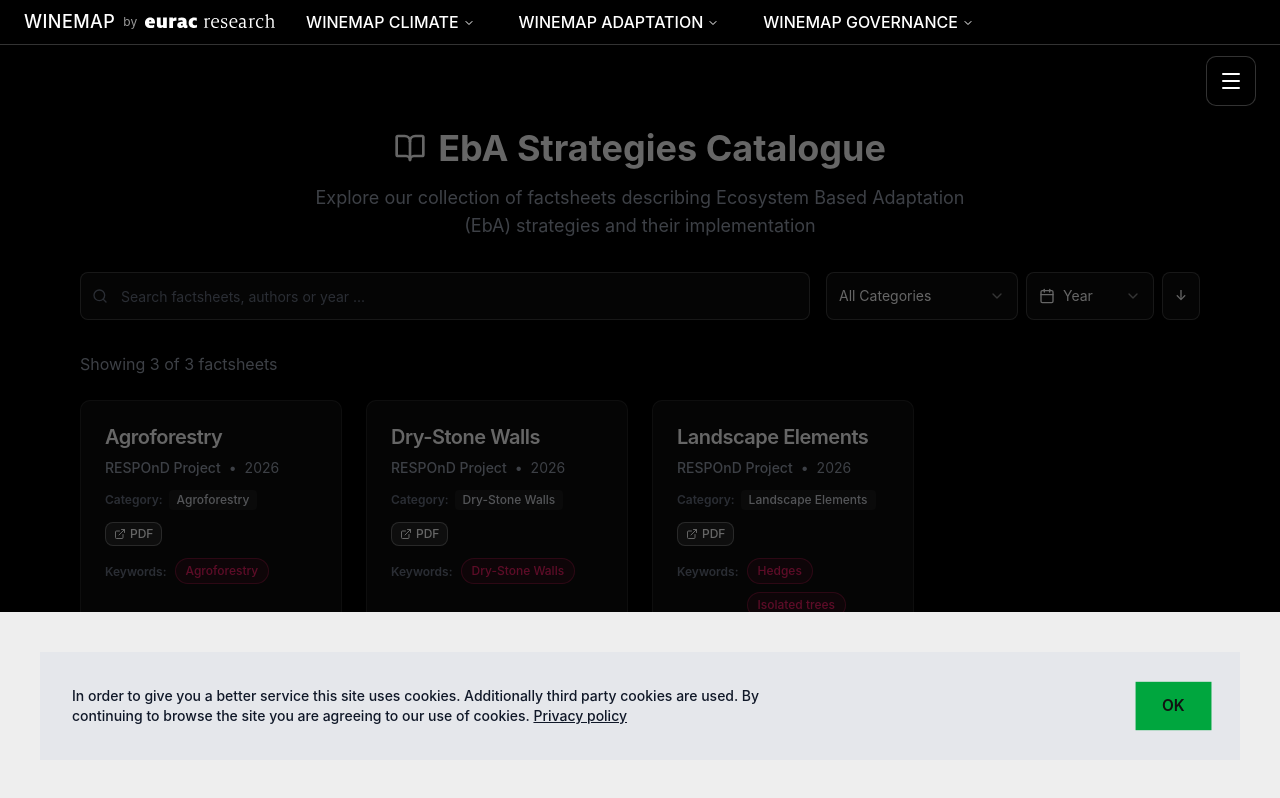
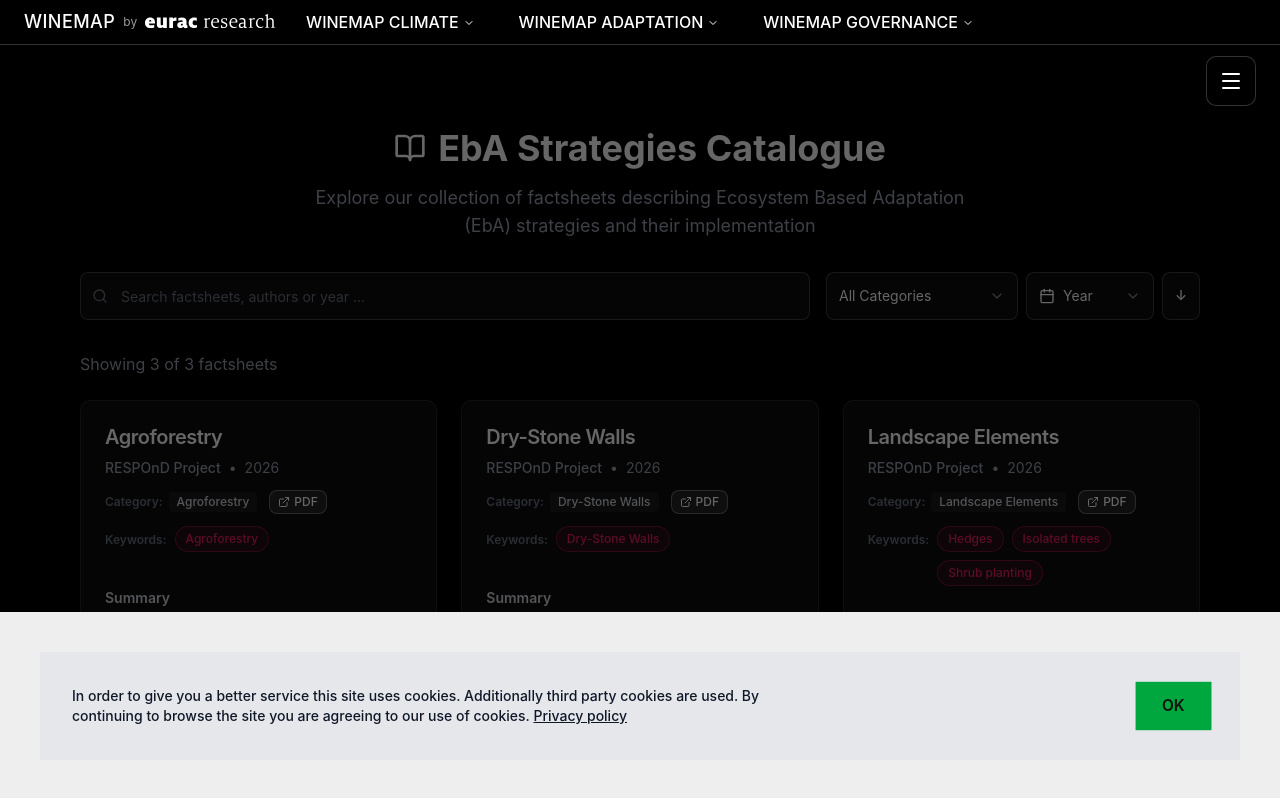
Before and after one commit to Eurac-Research/winemap, a Next.js app: page /adaptation/eba-strategies in a window 1280 px wide. Shown: the top 798 px of the page. Built offline with nearby package versions, Linux system fonts and the light colour scheme.

Commit message:
reduce to max 3 columns of factsheets

```diff
--- a/src/app/adaptation/eba-strategies/page.tsx
+++ b/src/app/adaptation/eba-strategies/page.tsx
@@ -218,7 +218,7 @@ export default function LiteraturePage() {
         </div>
 
         {/* Publications List */}
-        <div className="grid grid-cols-1 gap-6 sm:grid-cols-2 lg:grid-cols-3 xl:grid-cols-4">
+        <div className="grid grid-cols-1 gap-6 sm:grid-cols-2 lg:grid-cols-3">
           {filteredAndSortedFactsheets.map((factsheet) => {
             const authorsExpanded = expandedAuthors.has(factsheet.id)
             const abstractExpanded = expandedAbstracts.has(factsheet.id)
```
